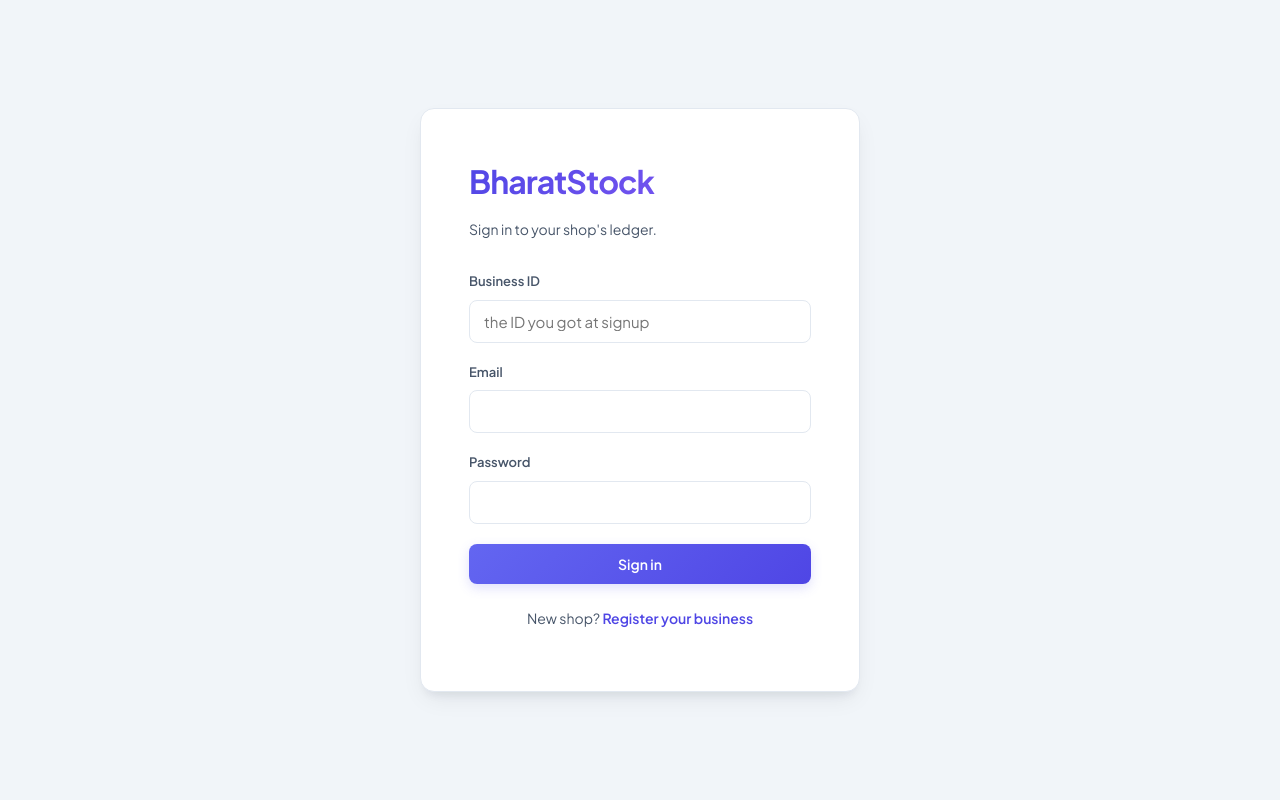
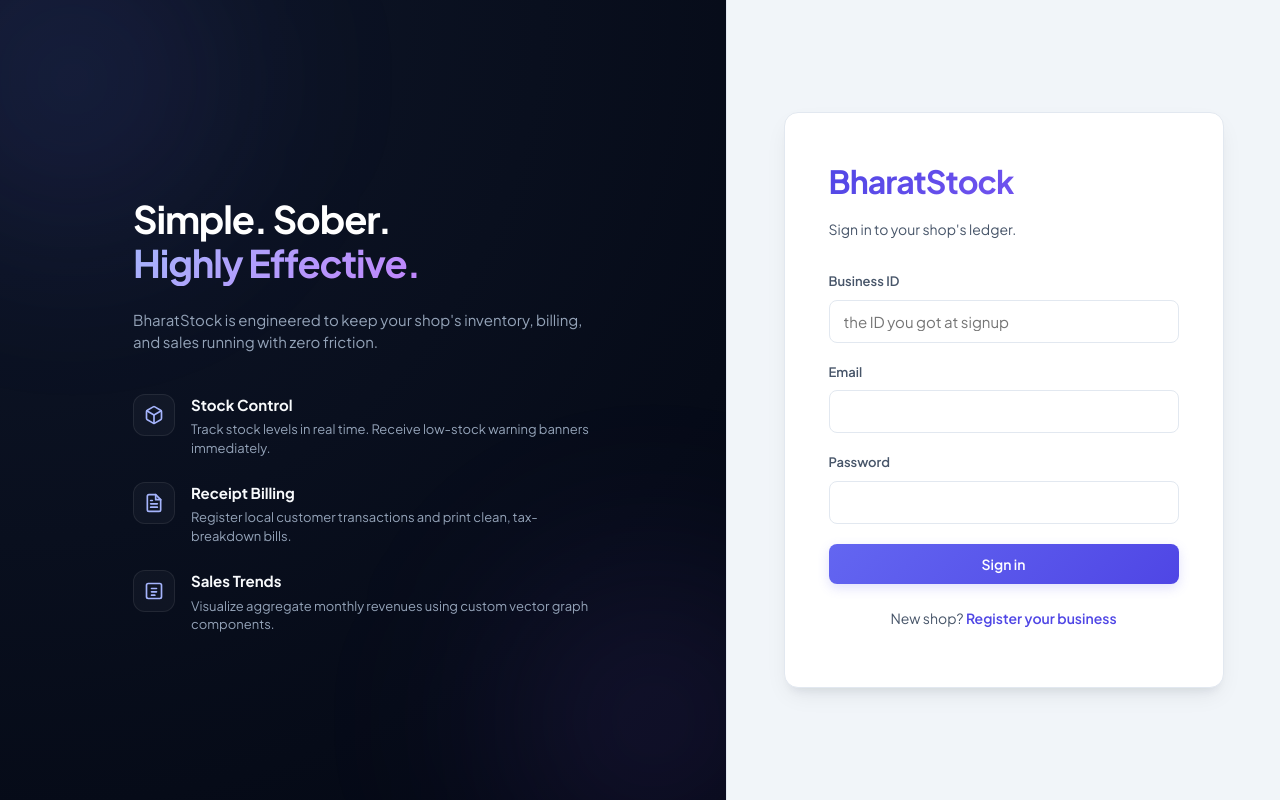
Before and after one commit to Ujjaval69/BharatStock, a React (Vite) app in the folder frontend/: page /login in a window 1280 px wide. Built offline with nearby package versions, Linux system fonts and the light colour scheme; no server answers.

Commit message:
design: implement premium split-screen layouts for auth pages

```diff
--- a/frontend/src/index.css
+++ b/frontend/src/index.css
@@ -588,25 +588,138 @@ a {
 }
 
 /* ---------- Auth screens ---------- */
-.auth-shell {
+/* ---------- Auth screens ---------- */
+.auth-container {
+  display: flex;
   min-height: 100vh;
+  width: 100%;
+  background: var(--bg-primary);
+}
+
+.auth-visual-side {
+  flex: 1.2;
+  background: radial-gradient(circle at top left, #0f172a 0%, #030712 100%);
+  display: flex;
+  flex-direction: column;
+  justify-content: center;
+  align-items: center;
+  padding: 60px;
+  position: relative;
+  overflow: hidden;
+  color: #ffffff;
+  border-right: 1px solid var(--border-color);
+}
+
+.auth-visual-side::before {
+  content: '';
+  position: absolute;
+  top: -20%;
+  left: -20%;
+  width: 60%;
+  height: 60%;
+  background: radial-gradient(circle, rgba(99, 102, 241, 0.15) 0%, transparent 70%);
+  filter: blur(80px);
+  pointer-events: none;
+}
+
+.auth-visual-side::after {
+  content: '';
+  position: absolute;
+  bottom: -20%;
+  right: -20%;
+  width: 60%;
+  height: 60%;
+  background: radial-gradient(circle, rgba(139, 92, 246, 0.15) 0%, transparent 70%);
+  filter: blur(80px);
+  pointer-events: none;
+}
+
+.auth-visual-content {
+  max-width: 460px;
+  position: relative;
+  z-index: 10;
+}
+
+.auth-visual-title {
+  font-size: 38px;
+  font-weight: 800;
+  letter-spacing: -0.03em;
+  line-height: 1.15;
+  margin-bottom: 24px;
+}
+
+.auth-visual-title span {
+  background: linear-gradient(135deg, #a5b4fc 0%, #c084fc 100%);
+  -webkit-background-clip: text;
+  -webkit-text-fill-color: transparent;
+}
+
+.auth-visual-features {
+  display: flex;
+  flex-direction: column;
+  gap: 24px;
+  margin-top: 40px;
+}
+
+.auth-feature-item {
+  display: flex;
+  gap: 16px;
+  align-items: flex-start;
+}
+
+.auth-feature-icon {
+  width: 42px;
+  height: 42px;
+  border-radius: 12px;
+  background: rgba(255, 255, 255, 0.03);
+  border: 1px solid rgba(255, 255, 255, 0.08);
   display: flex;
   align-items: center;
   justify-content: center;
+  flex-shrink: 0;
+  color: #a5b4fc;
+}
+
+.auth-feature-text h4 {
+  margin: 0 0 4px;
+  font-size: 15px;
+  font-weight: 700;
+  color: #f8fafc;
+}
+
+.auth-feature-text p {
+  margin: 0;
+  font-size: 13px;
+  color: #94a3b8;
+  line-height: 1.45;
+}
+
+.auth-form-side {
+  flex: 1;
+  display: flex;
+  align-items: center;
+  justify-content: center;
+  padding: 40px 24px;
   background: var(--bg-primary);
-  padding: 24px;
-  transition: var(--transition);
+  position: relative;
 }
 
 .auth-card {
   background: var(--bg-secondary);
   border: 1px solid var(--border-color);
   border-radius: var(--radius);
-  padding: 48px;
+  padding: 44px;
   width: 100%;
   max-width: 440px;
   box-shadow: var(--shadow-lg);
   transition: var(--transition);
+  z-index: 10;
+}
+
+@media (max-width: 900px) {
+  .auth-visual-side {
+    display: none;
+  }
 }
 
 .auth-brand {
--- a/frontend/src/pages/Login.jsx
+++ b/frontend/src/pages/Login.jsx
@@ -27,7 +27,67 @@ export default function Login() {
   };
 
   return (
-    <div className="auth-shell">
+    <div className="auth-container">
+      <div className="auth-visual-side">
+        <div className="auth-visual-content">
+          <h2 className="auth-visual-title">
+            Simple. Sober.<br />
+            <span>Highly Effective.</span>
+          </h2>
+          <p style={{ color: '#94a3b8', fontSize: '15px', lineHeight: '1.5', margin: 0 }}>
+            BharatStock is engineered to keep your shop's inventory, billing, and sales running with zero friction.
+          </p>
+
+          <div className="auth-visual-features">
+            <div className="auth-feature-item">
+              <div className="auth-feature-icon">
+                <svg width="20" height="20" viewBox="0 0 24 24" fill="none" stroke="currentColor" strokeWidth="2" strokeLinecap="round" strokeLinejoin="round">
+                  <path d="M21 16V8a2 2 0 0 0-1-1.73l-7-4a2 2 0 0 0-2 0l-7 4A2 2 0 0 0 3 8v8a2 2 0 0 0 1 1.73l7 4a2 2 0 0 0 2 0l7-4A2 2 0 0 0 21 16z" />
+                  <polyline points="3.27 6.96 12 12.01 20.73 6.96" />
+                  <line x1="12" y1="22.08" x2="12" y2="12" />
+                </svg>
+              </div>
+              <div className="auth-feature-text">
+                <h4>Stock Control</h4>
+                <p>Track stock levels in real time. Receive low-stock warning banners immediately.</p>
+              </div>
+            </div>
+
+            <div className="auth-feature-item">
+              <div className="auth-feature-icon">
+                <svg width="20" height="20" viewBox="0 0 24 24" fill="none" stroke="currentColor" strokeWidth="2" strokeLinecap="round" strokeLinejoin="round">
+                  <path d="M14 2H6a2 2 0 0 0-2 2v16a2 2 0 0 0 2 2h12a2 2 0 0 0 2-2V8z" />
+                  <polyline points="14 2 14 8 20 8" />
+                  <line x1="16" y1="13" x2="8" y2="13" />
+                  <line x1="16" y1="17" x2="8" y2="17" />
+                  <polyline points="10 9 9 9 8 9" />
+                </svg>
+              </div>
+              <div className="auth-feature-text">
+                <h4>Receipt Billing</h4>
+                <p>Register local customer transactions and print clean, tax-breakdown bills.</p>
+              </div>
+            </div>
+
+            <div className="auth-feature-item">
+              <div className="auth-feature-icon">
+                <svg width="20" height="20" viewBox="0 0 24 24" fill="none" stroke="currentColor" strokeWidth="2" strokeLinecap="round" strokeLinejoin="round">
+                  <rect x="3" y="3" width="18" height="18" rx="2" ry="2" />
+                  <line x1="9" y1="9" x2="15" y2="9" />
+                  <line x1="9" y1="13" x2="15" y2="13" />
+                  <line x1="9" y1="17" x2="13" y2="17" />
+                </svg>
+              </div>
+              <div className="auth-feature-text">
+                <h4>Sales Trends</h4>
+                <p>Visualize aggregate monthly revenues using custom vector graph components.</p>
+              </div>
+            </div>
+          </div>
+        </div>
+      </div>
+
+      <div className="auth-form-side">
         <div className="auth-card">
           <h1 className="auth-brand">BharatStock</h1>
           <p className="auth-tagline">Sign in to your shop's ledger.</p>
@@ -72,5 +132,6 @@ export default function Login() {
           </p>
         </div>
       </div>
+    </div>
   );
 }
--- a/frontend/src/pages/Register.jsx
+++ b/frontend/src/pages/Register.jsx
@@ -29,24 +29,58 @@ export default function Register() {
 
   if (createdId) {
     return (
-      <div className="auth-shell">
+      <div className="auth-container">
+        <div className="auth-form-side" style={{ flex: 1 }}>
           <div className="auth-card">
-          <h1 className="auth-brand">You're set up</h1>
+            <h1 className="auth-brand">You're set up!</h1>
             <p className="auth-tagline">Save your Business ID — you'll need it to log in next time.</p>
-          <div className="credential-note">Business ID: {createdId}</div>
-          <button className="btn btn-primary" style={{ width: '100%', marginTop: 20 }} onClick={() => navigate('/')}>
+            <div className="credential-note" style={{ fontSize: 16, textAlign: 'center', margin: '20px 0' }}>
+              Business ID: <strong style={{ fontFamily: 'var(--font-mono)' }}>{createdId}</strong>
+            </div>
+            <button className="btn btn-primary" style={{ width: '100%' }} onClick={() => navigate('/')}>
               Go to dashboard
             </button>
+          </div>
         </div>
       </div>
     );
   }
 
   return (
-    <div className="auth-shell">
+    <div className="auth-container">
+      <div className="auth-visual-side">
+        <div className="auth-visual-content">
+          <h2 className="auth-visual-title">
+            Open your shop<br />
+            <span>in seconds.</span>
+          </h2>
+          <p style={{ color: '#94a3b8', fontSize: '15px', lineHeight: '1.5', margin: 0 }}>
+            Create your store ledger, customize your stock limits, and start generating professional GST tax receipts.
+          </p>
+
+          <div className="auth-visual-features">
+            <div className="auth-feature-item">
+              <div className="auth-feature-icon">🏪</div>
+              <div className="auth-feature-text">
+                <h4>Multi-tenant Isolation</h4>
+                <p>Your products, customer CRM, and billing logs are kept strictly secure and private.</p>
+              </div>
+            </div>
+            <div className="auth-feature-item">
+              <div className="auth-feature-icon">🛡️</div>
+              <div className="auth-feature-text">
+                <h4>Data Ownership</h4>
+                <p>Save business details, GSTIN, and local stock configurations directly.</p>
+              </div>
+            </div>
+          </div>
+        </div>
+      </div>
+
+      <div className="auth-form-side">
         <div className="auth-card">
-        <h1 className="auth-brand">Open your shop</h1>
-        <p className="auth-tagline">Set up BharatStock for your business in a minute.</p>
+          <h1 className="auth-brand">Register</h1>
+          <p className="auth-tagline">Set up BharatStock for your shop in a minute.</p>
 
           {error ? <div className="error-banner">{error}</div> : null}
 
@@ -91,5 +125,6 @@ export default function Register() {
           </p>
         </div>
       </div>
+    </div>
   );
 }
```
Lines whose indentation alone changed are shown as unchanged.
